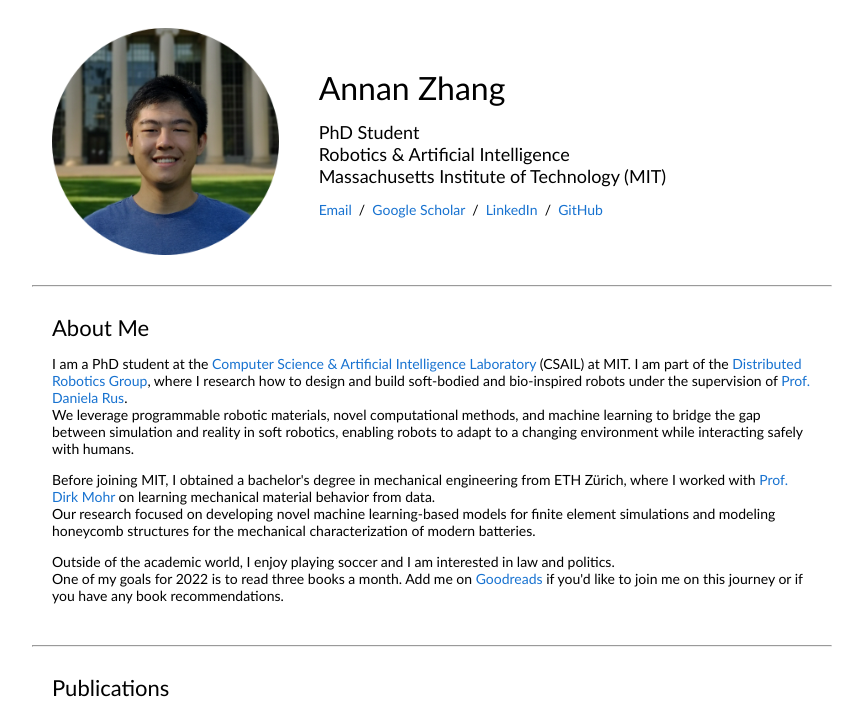
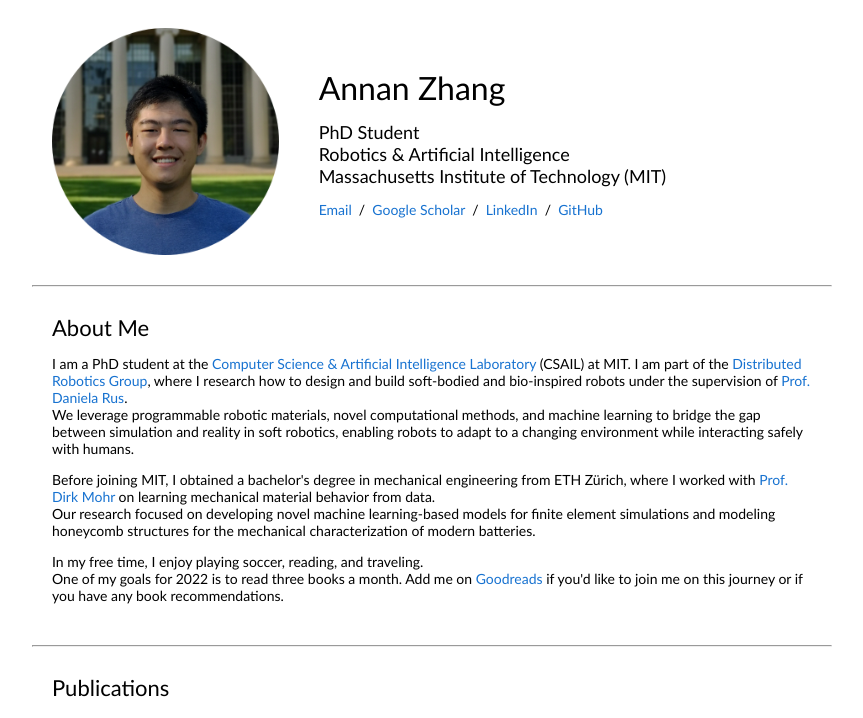
Before and after one commit to Wenyue24/wenyuezou0, a plain HTML site: page index.html in a window 1280 px wide. Shown: the top 718 px of the page, without its empty margins (208-1071 px from the left). Drawn offline with Linux system fonts and the light colour scheme.

Commit message:
Updated hobbies

```diff
--- a/index.html
+++ b/index.html
@@ -77,7 +77,7 @@
                 <br>
                 Our research focused on developing novel machine learning-based models for finite element simulations and modeling honeycomb structures for the mechanical characterization of modern batteries.
               </p>
-              <p>Outside of the academic world, I enjoy playing soccer and I am interested in law and politics.
+              <p>In my free time, I enjoy playing soccer, reading, and traveling.
                 <br>
                 One of my goals for 2022 is to read three books a month.
                 Add me on <a href="https://www.goodreads.com/user/show/122251663-annan">Goodreads</a> if you'd like to join me on this journey or if you have any book recommendations.
```
